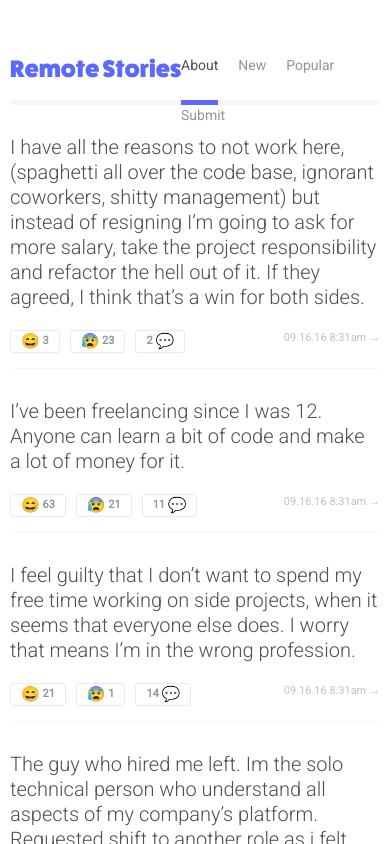
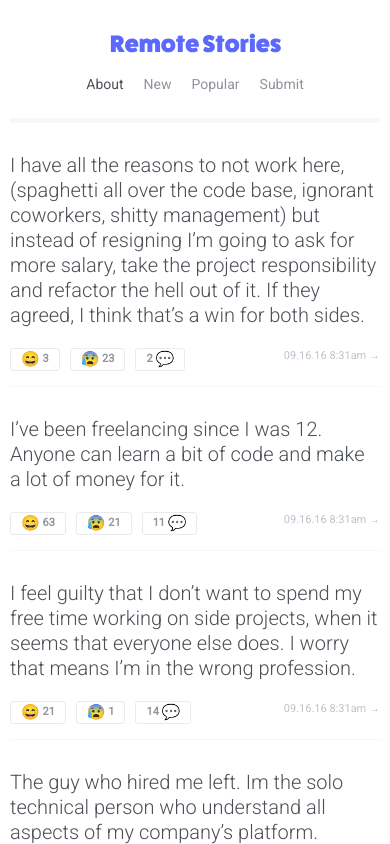
Before and after one commit to maniacs-oss/remotestories, a React (Create React App) app: page / in a window 390 px wide. Shown: the top 844 px of the page. Built offline with nearby package versions, Linux system fonts and the light colour scheme.

Commit message:
Make layout responsive

```diff
--- a/src/App.css
+++ b/src/App.css
@@ -1,49 +1,93 @@
 .App {
-  margin: 55px auto 0;
-  padding: 0 10px;
-  max-width: 840px;
+  display: flex;
+  flex-flow: row nowrap;
 }
 
-.App-navigation {
+.App-content {
+  box-sizing: border-box;
+  margin: 30px auto 0;
+}
+
+.App-content-navigation {
   border-bottom: 5px solid #f6f7f9;
   display: flex;
-  height: 50px;
-  justify-content: space-between;
   margin: 0 0 30px;
 }
 
-.App-navigation-list {
+.App-content-navigation-list {
   height: inherit;
 }
 
-.App-navigation-list li {
+.App-content-navigation-list li {
   display: block;
   float: left;
   height: inherit;
   margin: 0 20px 0 0;
 }
 
-.App-navigation-list li:last-child {
+.App-content-navigation-list li:last-child {
   margin: 0;
 }
 
-.App-navigation-list-link,
-.App-navigation-list-link-active {
-  border-bottom: 5px solid transparent;
+.App-content-navigation-list-link,
+.App-content-navigation-list-link-active {
   display: block;
   font-size: 14px;
   height: inherit;
 }
 
-.App-navigation-list-link {
+.App-content-navigation-list-link {
   color: #90949c;
 }
 
-.App-navigation-list-link:hover,
-.App-navigation-list-link-active {
+.App-content-navigation-list-link:hover,
+.App-content-navigation-list-link-active {
   color: #4b4f56;
 }
 
-.App-navigation-list-link-active {
+.App-content-navigation-list-link-active {
   border-color: #5c69ff;
 }
+
+@media (max-width: 768px) {
+  .App-content {
+    padding: 0 10px;
+  }
+
+  .App-content-navigation {
+    flex-flow: column nowrap;
+    align-items: center;
+  }
+
+  .App-content-navigation-logo {
+    margin: 0 0 20px;
+  }
+
+  .App-content-navigation-list {
+    margin: 0 0 20px;
+  }
+}
+
+@media (min-width: 769px) {
+  .App-illustration {
+    background: #5c69ff;
+    width: 30%;
+  }
+
+  .App-content {
+    max-width: 640px;
+    padding: 0 20px;
+    width: 70%;
+  }
+
+  .App-content-navigation {
+    flex-flow: row nowrap;
+    height: 50px;
+    justify-content: space-between;
+  }
+
+  .App-content-navigation-list-link,
+  .App-content-navigation-list-link-active {
+    border-bottom: 5px solid transparent;
+  }
+}
--- a/src/App.js
+++ b/src/App.js
@@ -1,37 +1,39 @@
 /* @flow */
 
 import './App.css';
-import React, { Component } from 'react';
+import React from 'react';
 import Stories from './stories';
 import logo from './logo.svg';
 
-export default class App extends Component {
-  render() {
-    return (
-      <div className="App">
-        <nav className="App-navigation">
-          <a href="#">
+export default function App() {
+  return (
+    <div className="App">
+      <div className="App-illustration" />
+
+      <div className="App-content">
+        <nav className="App-content-navigation">
+          <a className="App-content-navigation-logo" href="#">
             <img src={logo} alt="Remote Stories" />
           </a>
 
-          <ul className="App-navigation-list">
+          <ul className="App-content-navigation-list">
             <li>
-              <a className="App-navigation-list-link-active" href="#">About</a>
+              <a className="App-content-navigation-list-link-active" href="#">About</a>
             </li>
             <li>
-              <a className="App-navigation-list-link" href="#">New</a>
+              <a className="App-content-navigation-list-link" href="#">New</a>
             </li>
             <li>
-              <a className="App-navigation-list-link" href="#">Popular</a>
+              <a className="App-content-navigation-list-link" href="#">Popular</a>
             </li>
             <li>
-              <a className="App-navigation-list-link" href="#">Submit</a>
+              <a className="App-content-navigation-list-link" href="#">Submit</a>
             </li>
           </ul>
         </nav>
 
         <Stories />
       </div>
-    );
-  }
+    </div>
+  );
 }
--- a/src/index.css
+++ b/src/index.css
@@ -1,5 +1,10 @@
+html {
+  height: 100%;
+}
+
 body {
   font-family: 'Roboto', sans-serif;
+  min-height: 100%;
 }
 
 a {
```
